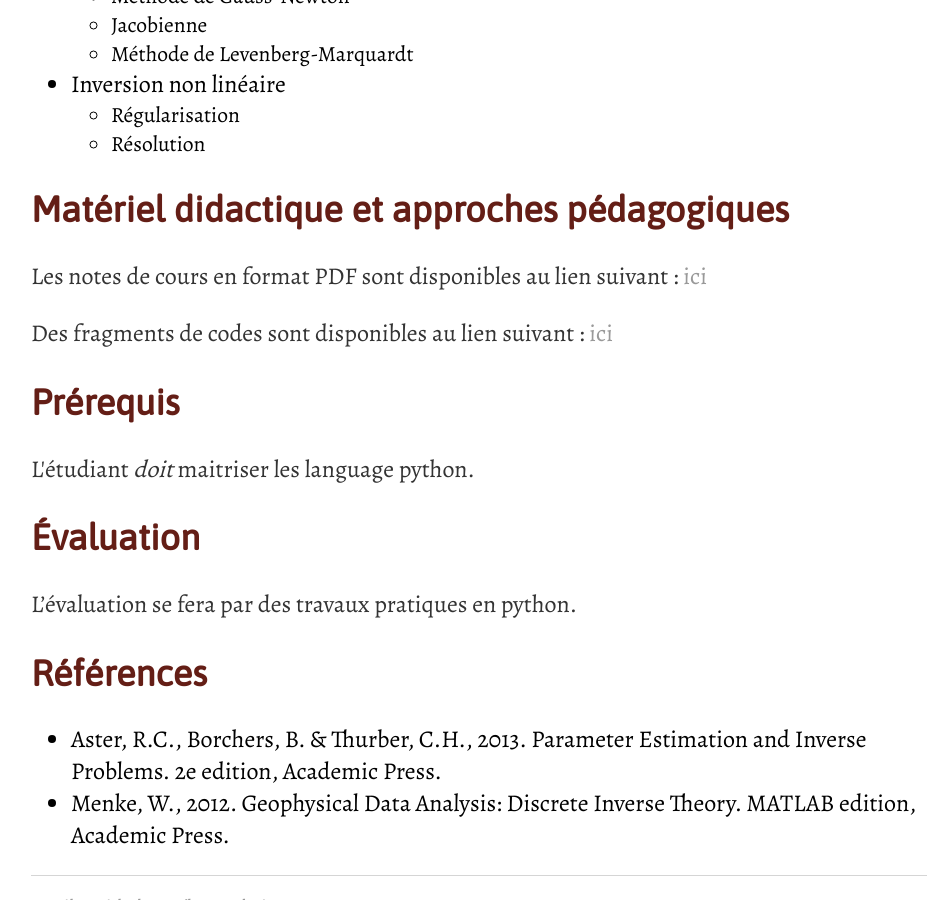
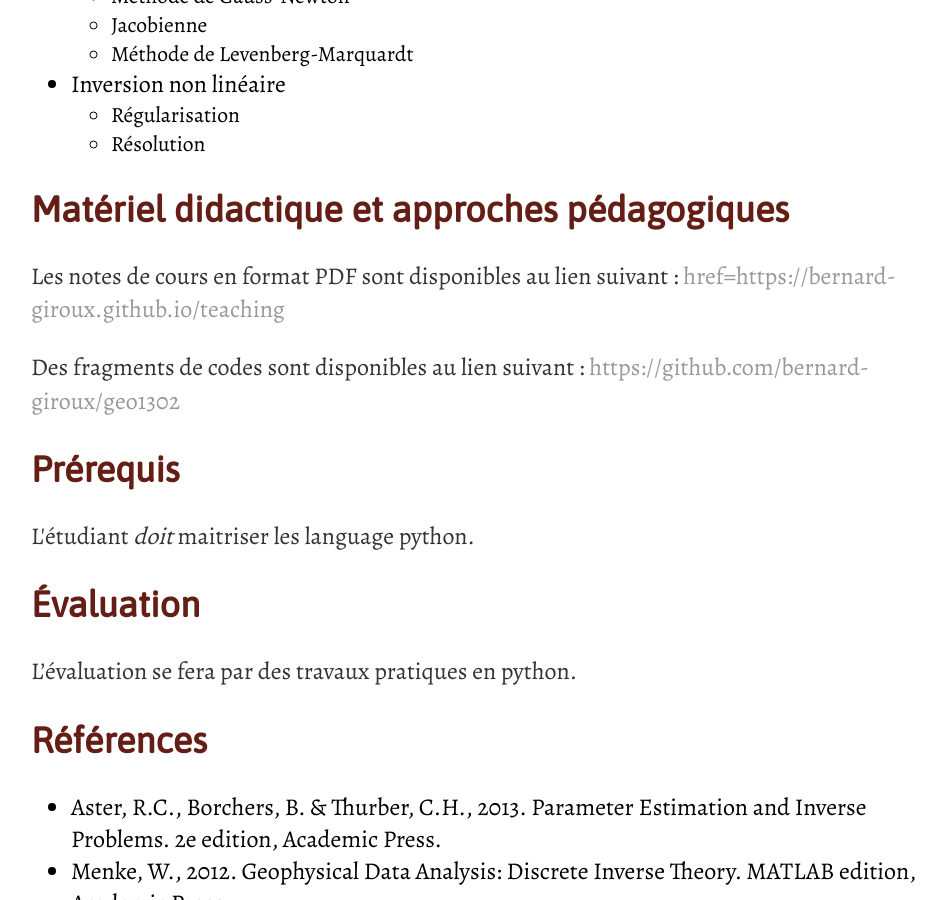
Before and after one commit to bernard-giroux/bernard-giroux.github.io, a Jekyll site: the page built from teaching/plan_geo1302.html, in a window 1280 px wide and 900 px high, scrolled down 3097 px. Shown: the whole window, without its empty margins (161-1107 px from the left). Built offline with Jekyll 4.4.1, drawn with Linux system fonts in a browser that asks for light colours.

Commit message:
lien affiché

```diff
--- a/teaching/plan_geo1302.html
+++ b/teaching/plan_geo1302.html
@@ -126,8 +126,8 @@ codes d'inversion.</p>
 		</ul>
 
 	<h2>Matériel didactique et approches pédagogiques</h2>
-	<p>Les notes de cours en format PDF sont disponibles au lien suivant : <a href=http://bernard-giroux.github.io/teaching/>ici</a></p>
-	<p>Des fragments de codes sont disponibles au lien suivant : <a href=https://github.com/bernard-giroux/geo1302/>ici</a></p>
+	<p>Les notes de cours en format PDF sont disponibles au lien suivant : <a href=https://bernard-giroux.github.io/teaching/>href=https://bernard-giroux.github.io/teaching</a></p>
+	<p>Des fragments de codes sont disponibles au lien suivant : <a href=https://github.com/bernard-giroux/geo1302/>https://github.com/bernard-giroux/geo1302</a></p>
 
 	<h2>Prérequis</h2>
 		<p>L'étudiant <em>doit</em> maitriser les language python.</p>
```
